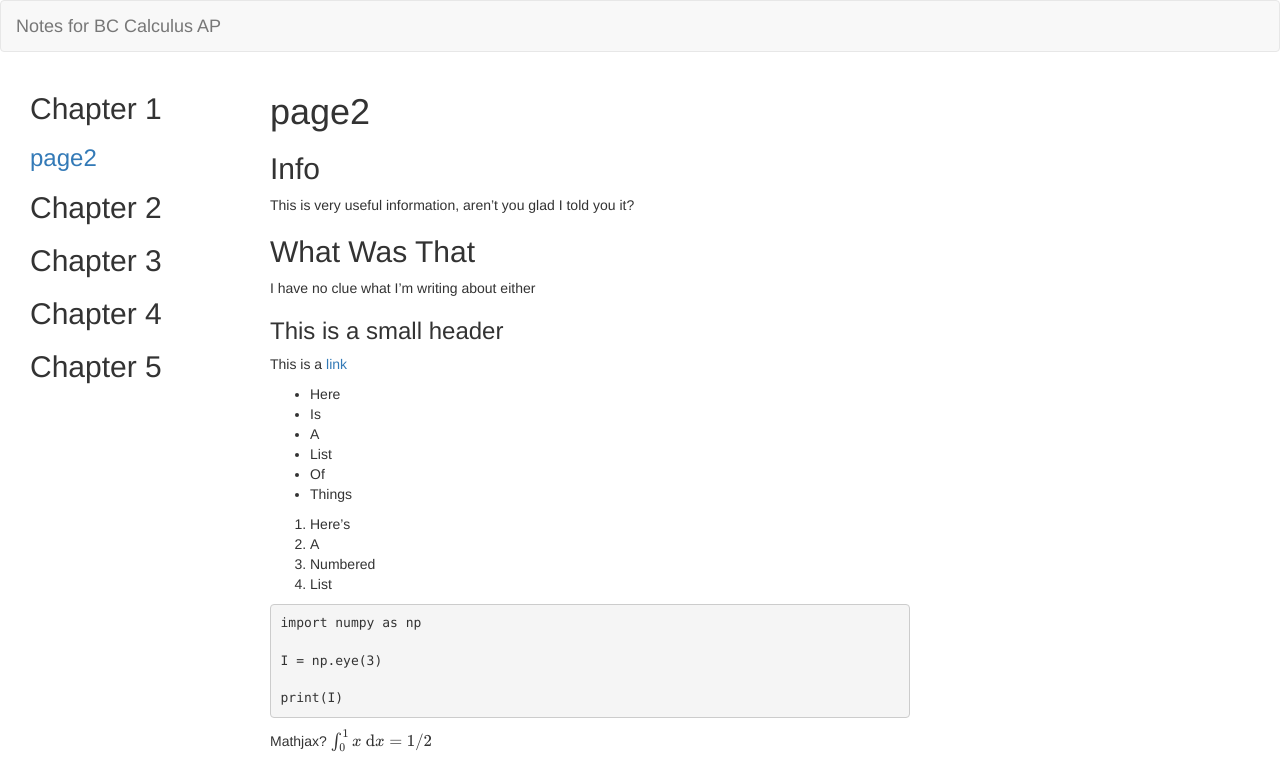
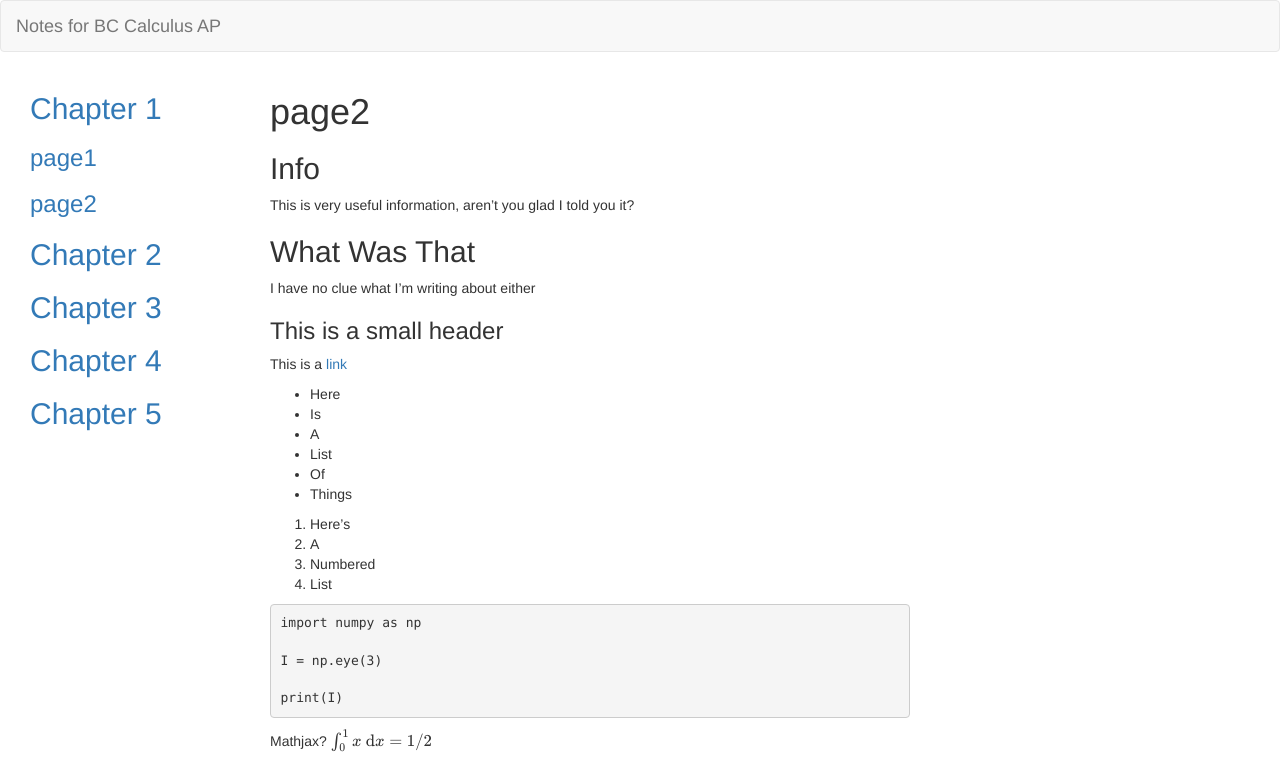
Before and after one commit to porglezomp/ap-calc, a Jekyll site: the page built from chapters/chapter1/page2.md, in a window 1280 px wide, cut to the strip 0-759 px from the top of the page. Built offline with Jekyll 4.4.1, drawn with Linux system fonts in a browser that asks for light colours; nearby versions of some CDN libraries; Markdown is read by kramdown in place of the engine named in the settings; formulas are drawn with MathJax 3.

Commit message:
Improve chapter layout
Add chapter folder hierarchy
Render chapter with filters instead of for loops

```diff
--- a/_includes/sidebar.html
+++ b/_includes/sidebar.html
@@ -1,8 +1,7 @@
 {% for chapter in site.chapters %}
-<h2>Chapter {{ chapter }}</h2>
-{% for page in site.pages %}
-  {% if page.chapter == chapter %}
+  {% assign chapterPages = (site.pages | where: "chapter", chapter | where: "layout", "default") %}
+  <h2><a href="{{ site.url }}/chapters/chapter{{ chapter }}">Chapter {{ chapter }}</a></h2>
+  {% for page in chapterPages %}
     <h3><a href="{{ site.url }}{{ page.url }}">{{ page.title }}</a></h3>
-  {% endif %}
+  {% endfor %}
 {% endfor %}
-{% endfor %}
--- /dev/null
+++ b/_layouts/intro.html
@@ -0,0 +1,5 @@
+{% include header.html %}
+  <h1> {{ page.title }} </h1>
+{{ content }}
+
+{% include footer.html %}
```
Also changed, not shown: chapters/chapter1.md (added, +7 -0 lines), chapters/chapter1/page1.md (renamed from page1.md, +1 -0 lines), _config.yml (line endings or trailing spaces), chapters/chapter1/page2.md (renamed from page2.md).
